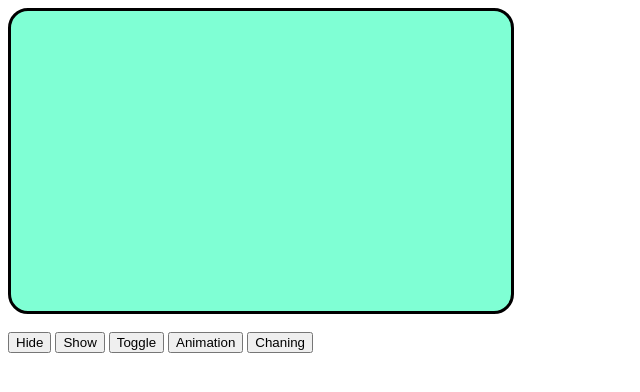
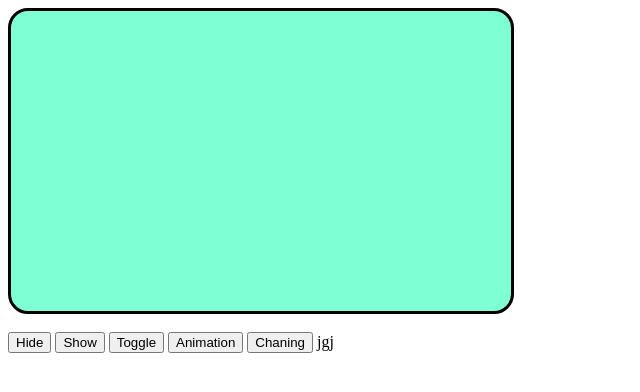
Before and after one commit to Tamanna-asija14/Myproject, a plain HTML site: page index.html in a window 1280 px wide. Shown: the full height of the page, 0-640 px from the left. Drawn offline with nearby package versions, Linux system fonts and the light colour scheme.

Commit message:
Update index.html

```diff
--- a/index.html
+++ b/index.html
@@ -53,6 +53,6 @@
     <button id="b3">Toggle</button>
     <button id="b4">Animation</button>
     <button id="b5">Chaning</button>
-
+    jgj
 </body>
 </html>
```
